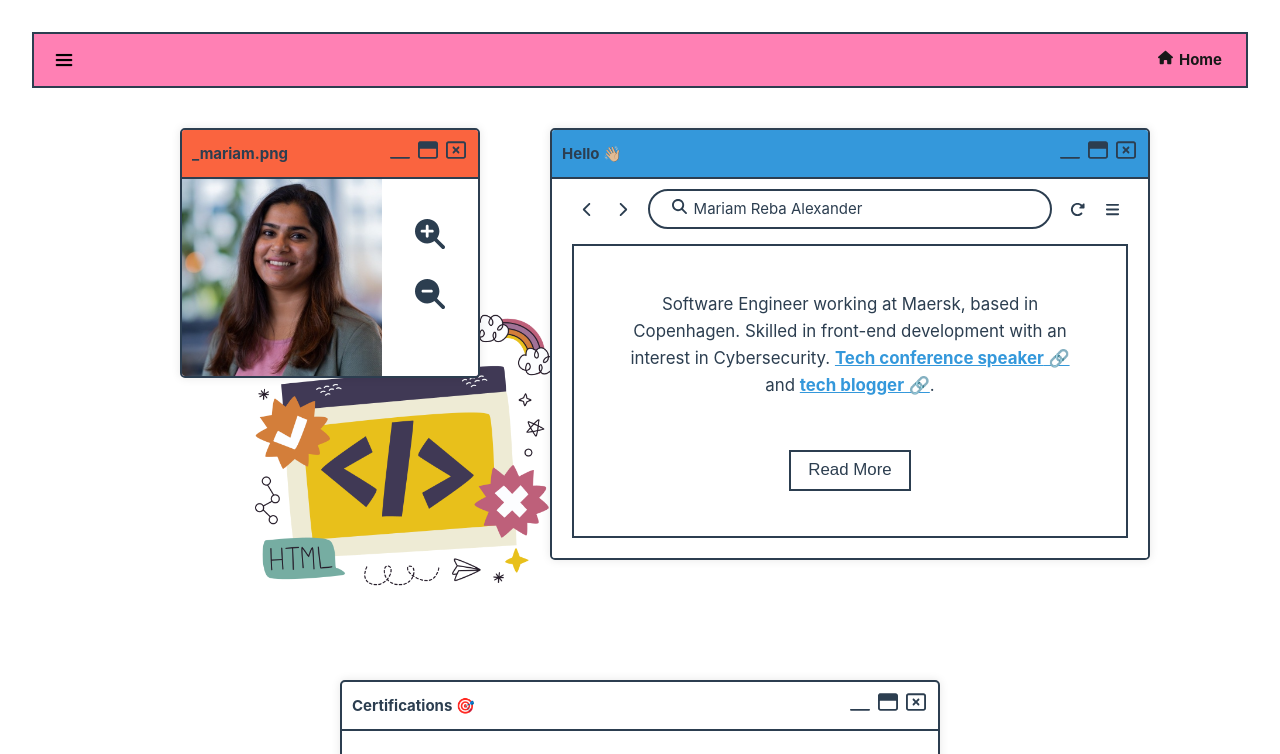
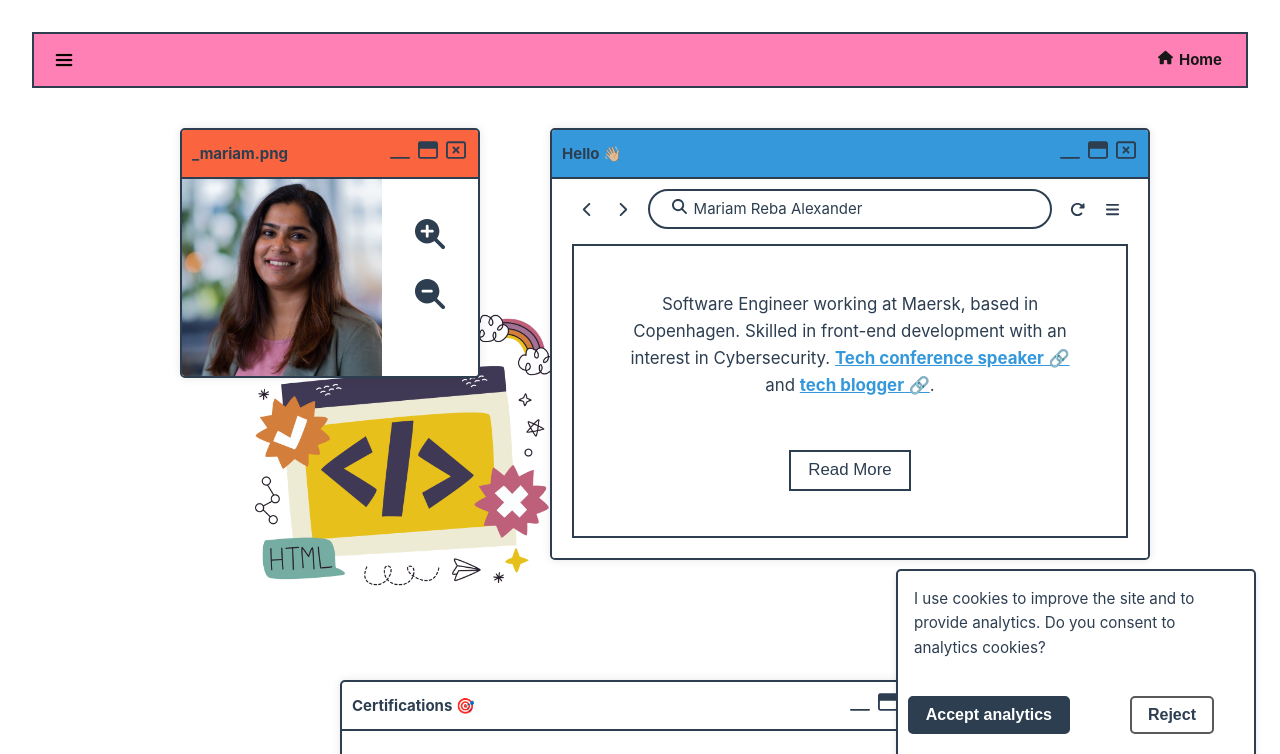
Before and after one commit to M-S/mariamdevportfolio, a Vue app: page / in a window 1280 px wide. Shown: the top 754 px of the page. Built offline with nearby package versions, Linux system fonts and the light colour scheme; no server answers.

Commit message:
add cookie consent for gtag

```diff
--- a/index.html
+++ b/index.html
@@ -1,13 +1,37 @@
 <!DOCTYPE html>
 <html lang="en">
+
 <head>
   <meta charset="UTF-8">
   <link rel="icon" type="image/png" sizes="16x16" href="/favicon-16x16.png">
   <meta name="viewport" content="width=device-width, initial-scale=1.0">
   <title>Mariam Reba Alexander</title>
 </head>
+<script>
+window.dataLayer = window.dataLayer || [];
+function gtag(){dataLayer.push(arguments);}
+
+gtag('consent', 'default', {
+  'ad_storage': 'denied',
+  'ad_user_data': 'denied',
+  'ad_personalization': 'denied',
+  'analytics_storage': 'denied'
+});
+</script>
+<!-- Google tag (gtag.js) -->
+<script async src="https://www.googletagmanager.com/gtag/js?id=G-008JPJCTZ6">
+</script>
+<script>
+  window.dataLayer = window.dataLayer || [];
+  function gtag(){dataLayer.push(arguments);}
+
+  gtag('js', new Date());
+  gtag('config', 'G-008JPJCTZ6');
+</script>
+
 <body>
   <div id="app"></div>
   <script type="module" src="/src/main.ts"></script>
 </body>
+
 </html>
--- a/src/App.vue
+++ b/src/App.vue
@@ -1,6 +1,7 @@
 <script setup lang="ts">
 import { RouterLink, RouterView } from 'vue-router'
 import BurgerMenuDropDown from '@/components/BurgerMenuDropDown.vue'
+import CookieConsent from '@/components/CookieConsent.vue'
 import { ref } from 'vue'
 const isBurgerMenuOpen = ref(false);
 </script>
@@ -9,12 +10,7 @@ const isBurgerMenuOpen = ref(false);
   <header>
     <nav class="navbar">
       <div class="burger-menu" @click="isBurgerMenuOpen = !isBurgerMenuOpen">
-        <img
-          v-if="!isBurgerMenuOpen"
-          src="./assets/icons/burger-bar.png"
-          alt="menu"
-          height="20px"
-        />
+        <img v-if="!isBurgerMenuOpen" src="./assets/icons/burger-bar.png" alt="menu" height="20px" />
         <img v-else src="./assets/icons/close.png" alt="close" height="16px" />
       </div>
       <div class="home-button">
@@ -30,6 +26,7 @@ const isBurgerMenuOpen = ref(false);
   </header>
 
   <RouterView />
+  <CookieConsent />
 </template>
 
 <style scoped>
@@ -54,6 +51,7 @@ const isBurgerMenuOpen = ref(false);
     font-weight: bold;
     padding: 4px;
     color: var(--mp-black);
+
     :hover {
       background-color: var(--mp-purple-light);
     }
--- /dev/null
+++ b/src/components/CookieConsent.vue
@@ -0,0 +1,165 @@
+<script setup lang="ts">
+import { ref, onMounted } from 'vue'
+const STORAGE_KEY = 'cookie_consent'
+const show = ref(false)
+
+interface Consent { analytics: boolean }
+
+function readConsent(): Consent | null {
+    try {
+        const raw = localStorage.getItem(STORAGE_KEY)
+        if (!raw) return null
+        return JSON.parse(raw)
+    } catch {
+        return null
+    }
+}
+
+function saveConsent(consent: Consent) {
+    try {
+        localStorage.setItem(STORAGE_KEY, JSON.stringify(consent))
+    } catch {
+        // empty catch
+    }
+}
+
+function accept() {
+    const consent = { analytics: true }
+    saveConsent(consent);
+    analyticsConsentGranted();
+    show.value = false
+}
+
+function reject() {
+    const consent = { analytics: false }
+    saveConsent(consent)
+    show.value = false
+}
+
+function analyticsConsentGranted() {
+    // eslint-disable-next-line @typescript-eslint/ban-ts-comment
+    // @ts-ignore
+    gtag('consent', 'update', {
+        'analytics_storage': 'granted'
+    });
+}
+onMounted(() => {
+    // eslint-disable-next-line @typescript-eslint/ban-ts-comment
+    // @ts-ignore
+    gtag('consent', 'default', {
+        'analytics_storage': 'denied'
+    });
+    const consent = readConsent()
+    if (!consent) {
+        show.value = true
+    } else if (consent.analytics) {
+        analyticsConsentGranted();
+    }
+})
+</script>
+
+<template>
+    <div v-if="show" class="cookie-consent" role="dialog" aria-live="polite">
+        <div class="cookie-content">
+            <div class="cookie-message">
+                I use cookies to improve the site and to provide analytics. Do you consent to analytics cookies?
+            </div>
+            <div class="cookie-actions">
+                <button class="btn btn-accept" @click="accept">Accept analytics</button>
+                <button class="btn btn-reject" @click="reject">Reject</button>
+            </div>
+        </div>
+    </div>
+</template>
+
+<style scoped>
+.cookie-consent {
+    position: fixed;
+    right: 1.5rem;
+    bottom: 1.5rem;
+    z-index: 1200;
+    max-width: 360px;
+    width: calc(100% - 48px);
+}
+
+.cookie-content {
+    background: var(--color-background);
+    border: 2px solid var(--color-text);
+    padding: 1rem;
+    border-radius: 5px;
+    box-shadow: 0 4px 6px rgba(0, 0, 0, 0.1);
+    display: flex;
+    flex-direction: column;
+    gap: 0.75rem;
+    transition: background-color 0.5s, border-color 0.5s;
+}
+
+.cookie-message {
+    color: var(--color-text);
+    font-size: 0.95rem;
+    line-height: 1.6;
+}
+
+.cookie-actions {
+    display: flex;
+    gap: 0.75rem;
+    justify-content: flex-end;
+}
+
+.btn {
+    padding: 0.5rem 1rem;
+    border-radius: 5px;
+    border: 2px solid var(--color-text);
+    cursor: pointer;
+    font-weight: 700;
+    font-size: 1rem;
+    background: var(--color-background);
+    color: var(--color-text);
+    transition: background-color 0.5s, transform 0.2s;
+    white-space: nowrap;
+}
+
+.btn:hover {
+    background: var(--color-background-mute);
+    transform: scale(1.05);
+}
+
+.btn:active {
+    transform: scale(0.98);
+}
+
+.btn-accept {
+    background: var(--color-heading);
+    color: var(--color-background);
+    border-color: var(--color-heading);
+}
+
+.btn-accept:hover {
+    background: var(--mp-text-light-1);
+    transform: scale(1.05);
+}
+
+.btn-reject {
+    background: var(--color-background);
+    color: var(--color-text);
+    border-color: var(--color-border-hover);
+}
+
+.btn-reject:hover {
+    background: var(--color-background-mute);
+    transform: scale(1.05);
+}
+
+@media (prefers-color-scheme: dark) {
+    .btn-accept {
+        background: var(--color-heading);
+        color: var(--color-background);
+        border-color: var(--color-heading);
+    }
+
+    .btn-accept:hover {
+        background: rgba(255, 255, 255, 0.9);
+        transform: scale(1.05);
+    }
+}
+</style>
```
Lines whose indentation alone changed are shown as unchanged.
